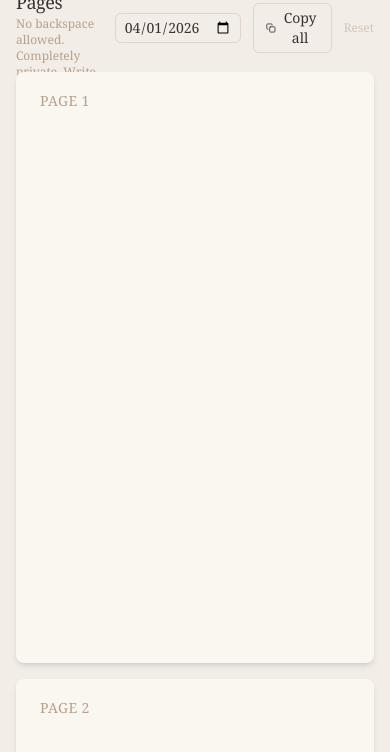
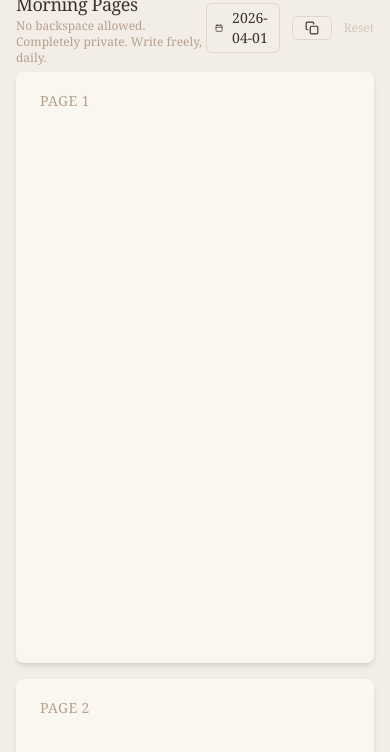
Before and after one commit to chandsethi/morning_pages, a Next.js app: page / in a window 390 px wide. Shown: the top 752 px of the page. Built offline with nearby package versions, Linux system fonts and the light colour scheme.

Commit message:
Improve date picker and mobile copy button
- Date picker: entire button area opens the calendar picker,
  no more editable date string
- Copy button: icon-only on mobile, shows "Copy all" text on desktop

https://claude.ai/code/session_01FSBhgpwSExK9sWwfDS5Ynt

```diff
--- a/components/Toolbar.tsx
+++ b/components/Toolbar.tsx
@@ -1,6 +1,6 @@
 "use client";
 
-import { useState, useCallback } from "react";
+import { useState, useCallback, useRef } from "react";
 import { getTodayString, formatDisplayDate } from "@/lib/dates";
 
 const DEV_MODE = true; // Set to false before public release
@@ -15,6 +15,7 @@ interface ToolbarProps {
 export default function Toolbar({ selectedDate, onDateChange, pages, onReset }: ToolbarProps) {
   const [copied, setCopied] = useState(false);
   const isToday = selectedDate === getTodayString();
+  const dateInputRef = useRef<HTMLInputElement>(null);
 
   const handleCopy = useCallback(async () => {
     const text = pages
@@ -56,13 +57,38 @@ export default function Toolbar({ selectedDate, onDateChange, pages, onReset }:
         </p>
       </div>
       <div className="flex items-center gap-3">
+        <button
+          type="button"
+          onClick={() => dateInputRef.current?.showPicker()}
+          className="relative flex items-center gap-1.5 text-sm text-ink border border-accent/30 rounded-md px-2 py-1 hover:bg-accent/10 transition-colors font-serif cursor-pointer"
+        >
+          <svg
+            xmlns="http://www.w3.org/2000/svg"
+            width="14"
+            height="14"
+            viewBox="0 0 24 24"
+            fill="none"
+            stroke="currentColor"
+            strokeWidth="2"
+            strokeLinecap="round"
+            strokeLinejoin="round"
+          >
+            <rect x="3" y="4" width="18" height="18" rx="2" ry="2" />
+            <line x1="16" y1="2" x2="16" y2="6" />
+            <line x1="8" y1="2" x2="8" y2="6" />
+            <line x1="3" y1="10" x2="21" y2="10" />
+          </svg>
+          <span>{selectedDate}</span>
           <input
+            ref={dateInputRef}
             type="date"
             value={selectedDate}
             max={getTodayString()}
             onChange={handleDateChange}
-          className="bg-transparent text-ink text-sm border border-accent/30 rounded-md px-2 py-1 outline-none focus:border-accent transition-colors cursor-pointer font-serif"
+            className="absolute inset-0 opacity-0 cursor-pointer"
+            tabIndex={-1}
           />
+        </button>
         <button
           onClick={handleCopy}
           className="flex items-center gap-1.5 text-sm text-ink border border-accent/30 rounded-md px-3 py-1 hover:bg-accent/10 transition-colors font-serif cursor-pointer"
@@ -81,7 +107,7 @@ export default function Toolbar({ selectedDate, onDateChange, pages, onReset }:
             <rect x="9" y="9" width="13" height="13" rx="2" ry="2" />
             <path d="M5 15H4a2 2 0 01-2-2V4a2 2 0 012-2h9a2 2 0 012 2v1" />
           </svg>
-          {copied ? "Copied!" : "Copy all"}
+          <span className="hidden lg:inline">{copied ? "Copied!" : "Copy all"}</span>
         </button>
         {DEV_MODE && onReset && (
           <button
```
Lines whose indentation alone changed are shown as unchanged.
